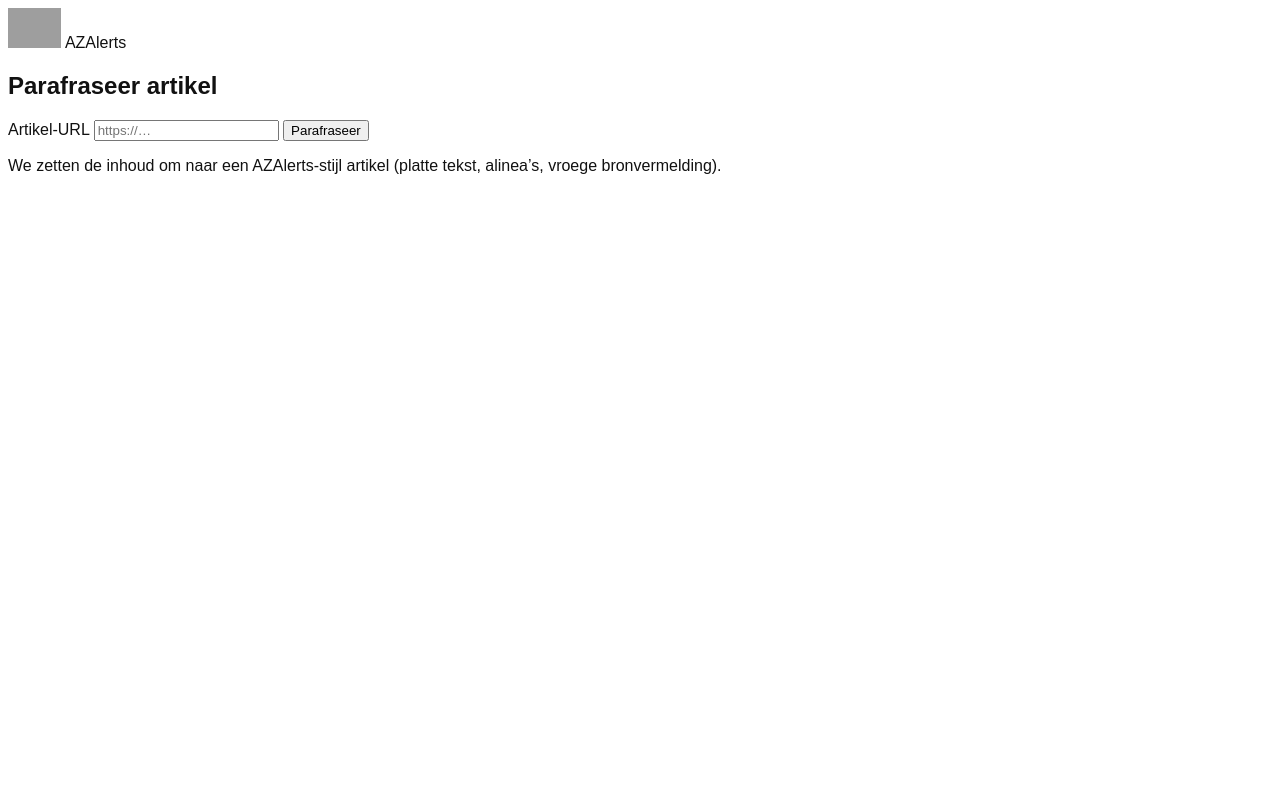
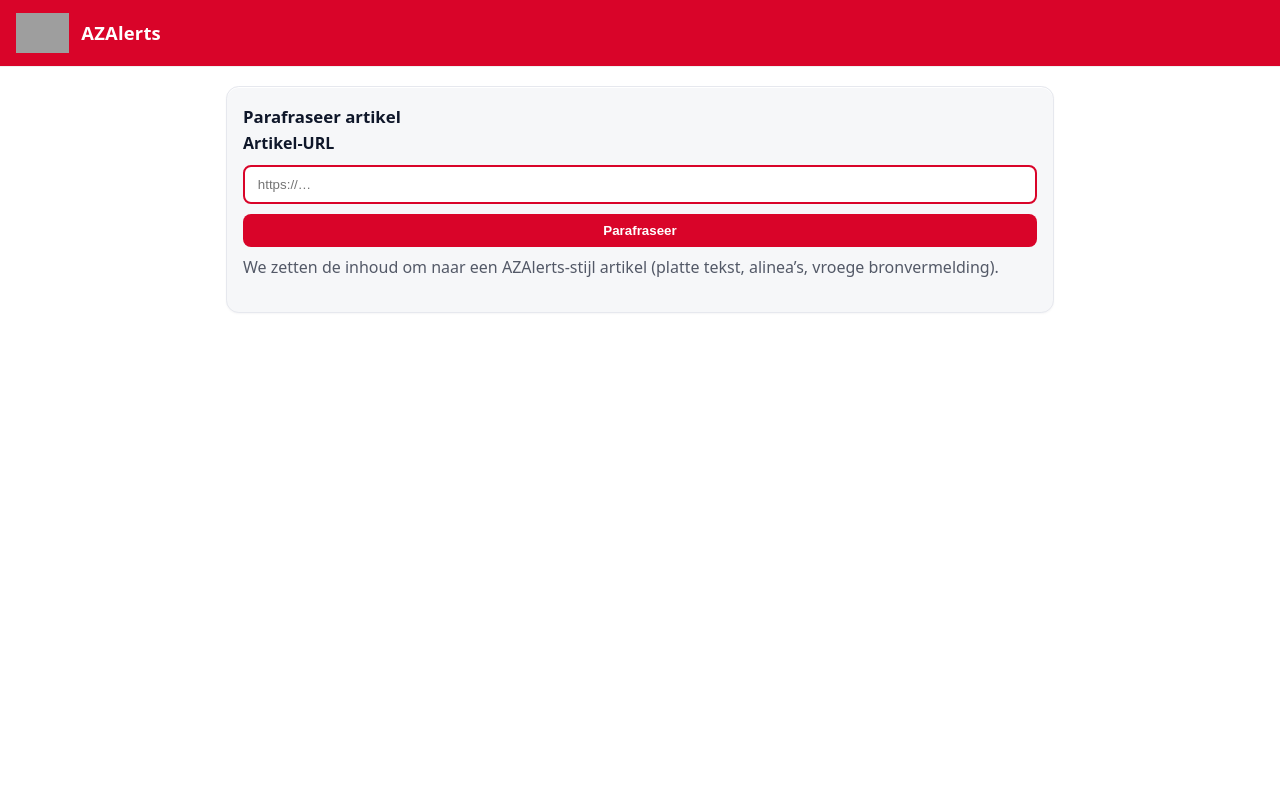
Before and after one commit to azalerts/azalerts-bot, a Flask app: page / in a window 1280 px wide. Run offline with Flask 3, Linux system fonts and the light colour scheme; some libraries are stand-ins or nearby versions; grey boxes are pictures that could not be loaded.

Commit message:
Update styles.css

```diff
--- a/static/styles.css
+++ b/static/styles.css
@@ -1,8 +1,87 @@
-body {
-  background: #fff;
-  color: #111;
-  font-family: Arial, sans-serif;
+:root{
+  --red:#d90429;
+  --red-600:#b80322;
+  --white:#ffffff;
+  --ink:#0f172a;
+  --muted:#f6f7f9;
+  --line:#e6e8ee;
 }
-h1 {
-  color: #d90429;
+
+*{box-sizing:border-box}
+html,body{height:100%}
+body{
+  margin:0;
+  color:var(--ink);
+  background:var(--white);
+  font:16px/1.5 system-ui, -apple-system, Segoe UI, Roboto, "Helvetica Neue", Arial, "Noto Sans", "Apple Color Emoji","Segoe UI Emoji";
 }
+
+/* Top bar */
+.topbar{
+  position:sticky; top:0; z-index:10;
+  background:var(--red); color:var(--white);
+  padding:.8rem 1rem; box-shadow:0 1px 0 rgba(0,0,0,.06);
+}
+.topbar .brand{display:flex; align-items:center; gap:.75rem; font-weight:800; letter-spacing:.2px}
+.topbar .brand span{font-size:1.15rem}
+.topbar nav a{color:var(--white); text-decoration:none; font-weight:600}
+
+/* Layout */
+.container{max-width:860px; margin:1.25rem auto; padding:0 1rem}
+.card{
+  background:var(--muted);
+  border:1px solid var(--line);
+  border-radius:.8rem;
+  padding:1rem 1rem 1.1rem;
+  box-shadow:0 1px 0 #fff inset, 0 1px 2px rgba(16,24,40,.04);
+}
+.card-head{display:flex; align-items:center; justify-content:space-between; gap:.75rem; margin-bottom:.5rem}
+.card h2{margin:.1rem 0; font-size:1.05rem}
+
+/* Form */
+.stack{display:grid; gap:.6rem}
+label{font-weight:600}
+input[type="url"]{
+  padding:.65rem .8rem;
+  border:2px solid var(--red);
+  border-radius:.5rem;
+  outline:none;
+}
+input[type="url"]:focus{border-color:var(--red-600);}
+
+/* Buttons */
+.btn{
+  display:inline-flex; align-items:center; justify-content:center;
+  background:var(--red); color:var(--white);
+  border:0; border-radius:.5rem; padding:.55rem .9rem;
+  font-weight:700; cursor:pointer;
+}
+.btn:hover{background:var(--red-600)}
+.btn-ghost{
+  background:transparent; color:var(--red); border:1.5px solid var(--red);
+}
+.btn-ghost:hover{color:var(--white); background:var(--red)}
+
+/* Alerts & help */
+.alert{
+  background:#ffe8ea; border-left:4px solid var(--red); padding:.6rem .8rem;
+  border-radius:.4rem; margin-bottom:1rem;
+}
+.hint{opacity:.7; margin-top:.5rem}
+.backlink{margin:1rem 0}
+
+/* Result textarea = kopieerbaar blok */
+textarea{
+  width:100%;
+  min-height:360px;
+  resize:vertical;
+  font-family: ui-monospace, SFMono-Regular, Menlo, Monaco, Consolas, "Liberation Mono", monospace;
+  line-height:1.45;
+  border:2px solid var(--red);
+  border-radius:.6rem;
+  padding:.8rem .9rem;
+  background:#fff;
+  color:var(--ink);
+  /* belangrijk: behoud alinea’s en whitespace bij weergave */
+  white-space:pre-wrap;
+}
```
